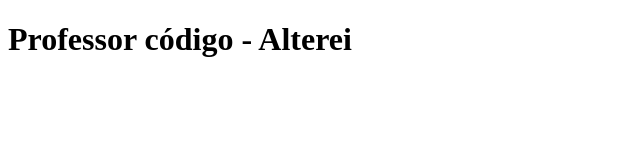
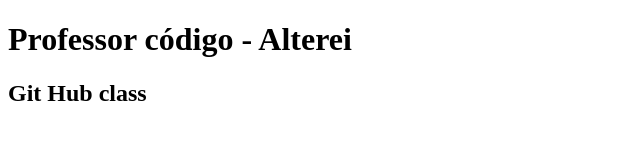
Before and after one commit to Gabrielferlourenco/prof_code, a plain HTML site: page index.html in a window 1280 px wide. Shown: the whole page, without its empty margins (0-640 px from the left). Drawn offline with Linux system fonts and the light colour scheme.

Commit message:
modified:   index.html

```diff
--- a/index.html
+++ b/index.html
@@ -7,6 +7,6 @@
 </head>
 <body>
     <h1>Professor código - Alterei</h1>
-
+    <h2>Git Hub class</h2>
 </body>
 </html>
```
